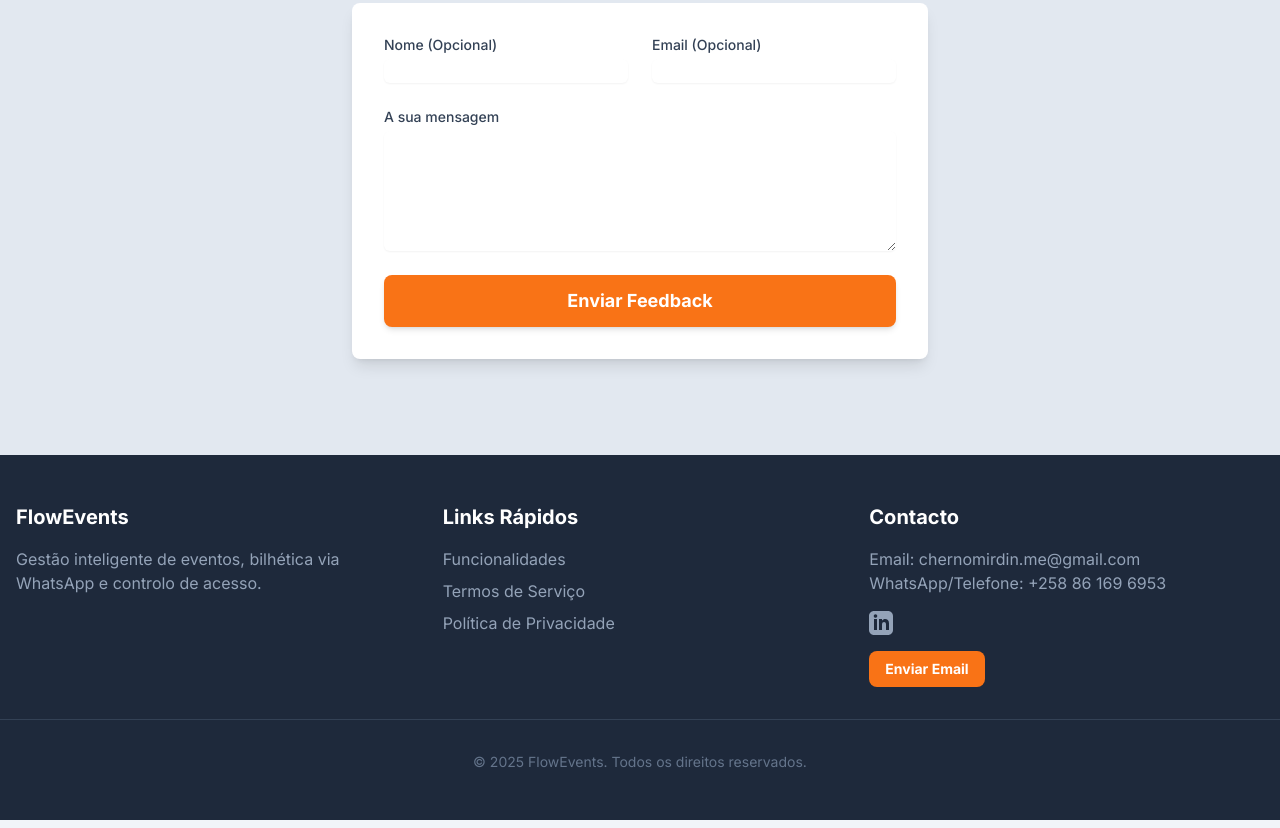
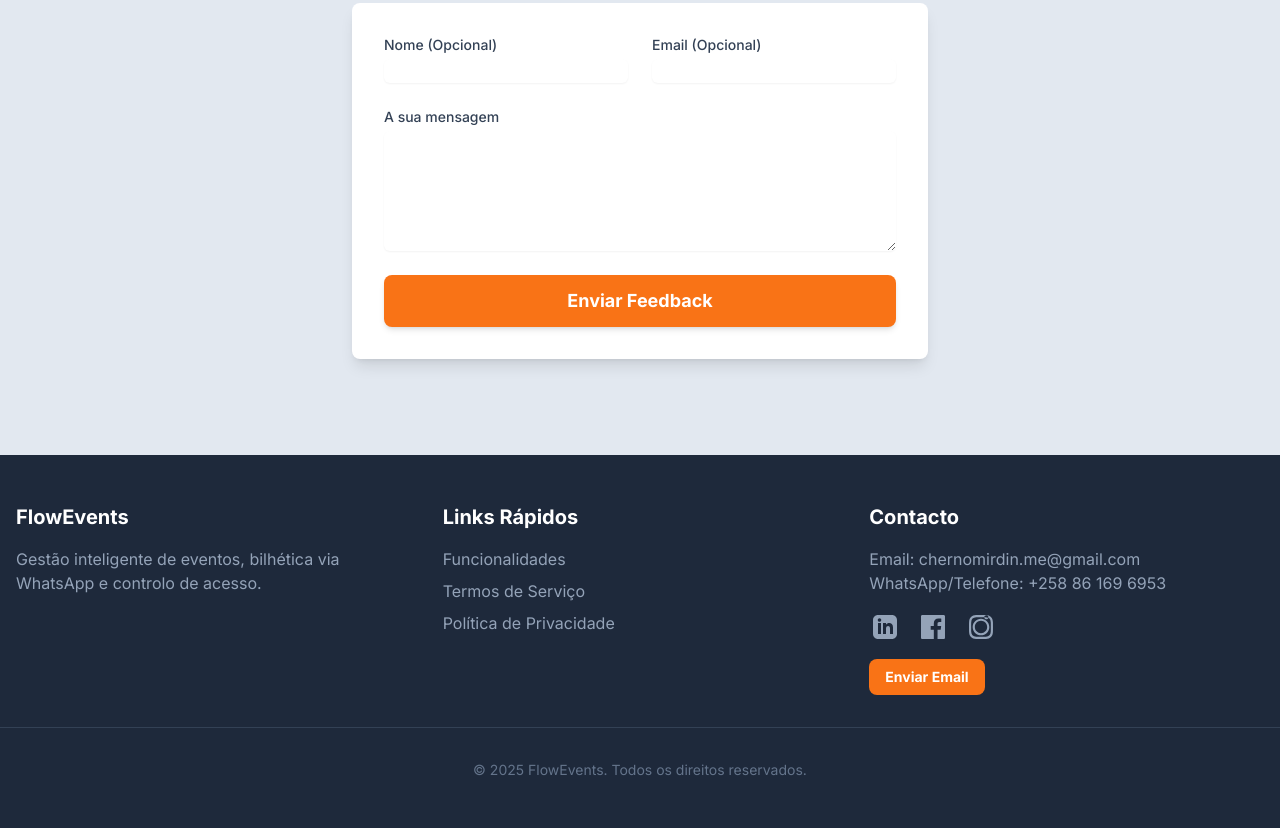
Before and after one commit to InUrSys/flow-events-landing-page, a plain HTML site: page index.html in a window 1280 px wide. Shown: the part 1745-2573 px from the top of the page. Drawn offline with nearby package versions, Linux system fonts and the light colour scheme.

Commit message:
Social links

```diff
--- a/index.html
+++ b/index.html
@@ -239,12 +239,27 @@
                 <p class="text-slate-400">WhatsApp/Telefone: +258 86 169 6953</p>
                 <div class="flex justify-center md:justify-start space-x-4 mt-4">
                     <!-- {/* Social media links (optional) */}-->
-                    <a href="https://www.linkedin.com/company/flow-events-app" target="_blank" rel="noopener noreferrer" class="text-slate-400 hover:text-white transition-colors" title="LinkedIn">
-                        <span class="sr-only">LinkedIn</span>
+                    <!-- LinkedIn -->
+                    <a href="https://www.linkedin.com/company/flow-events-app" target="_blank" rel="noopener noreferrer" class="flex items-center justify-center text-slate-400 hover:text-white transition-colors w-8 h-8" title="LinkedIn">
                         <svg class="w-6 h-6" fill="currentColor" viewBox="0 0 24 24" aria-hidden="true">
                             <path d="M19 0h-14c-2.761 0-5 2.239-5 5v14c0 2.761 2.239 5 5 5h14c2.762 0 5-2.239 5-5v-14c0-2.761-2.238-5-5-5zm-11 19h-3v-11h3v11zm-1.5-12.268c-.966 0-1.75-.79-1.75-1.764s.784-1.764 1.75-1.764 1.75.79 1.75 1.764-.783 1.764-1.75 1.764zm13.5 12.268h-3v-5.604c0-3.368-4-3.113-4 0v5.604h-3v-11h3v1.765c1.396-2.586 7-2.777 7 2.476v6.759z"/>
                         </svg>
                     </a>
+
+                    <!-- Facebook -->
+                    <a href="https://www.facebook.com/profile.php?id=61580746615118" target="_blank" rel="noopener noreferrer" class="flex items-center justify-center text-slate-400 hover:text-white transition-colors w-8 h-8" title="Facebook">
+                        <svg class="w-6 h-6" fill="currentColor" viewBox="0 0 24 24" aria-hidden="true">
+                            <path d="M22.675 0h-21.35c-.732 0-1.325.593-1.325 1.325v21.351c0 .732.593 1.324 1.325 1.324h11.495v-9.294h-3.128v-3.626h3.128v-2.671c0-3.11 1.893-4.809 4.659-4.809 1.325 0 2.463.099 2.793.143v3.24l-1.932.001c-1.504 0-1.795.715-1.795 1.763v2.313h3.626l-.475 3.626h-3.151v9.294h6.116c.732 0 1.325-.593 1.325-1.325v-21.35c0-.732-.593-1.325-1.325-1.325z"/>
+                        </svg>
+                    </a>
+
+                    <!-- Instagram -->
+                    <a href="https://www.instagram.com/flowevents.app?igsh=aThoc3MxZG92aGph" target="_blank" rel="noopener noreferrer" class="flex items-center justify-center text-slate-400 hover:text-white transition-colors w-8 h-8" title="Instagram">
+                        <svg class="w-6 h-6" fill="currentColor" viewBox="0 0 24 24" aria-hidden="true">
+                            <path d="M12 2.163c3.204 0 3.584.012 4.85.07c3.252.148 4.771 1.691 4.919 4.919.058 1.266.07 1.646.07 4.85s-.012 3.584-.07 4.85c-.148 3.228-1.668 4.772-4.919 4.919-1.266.058-1.646.07-4.85.07s-3.584-.012-4.85-.07c-3.252-.148-4.771-1.691-4.919-4.919-.058-1.266-.07-1.646-.07-4.85s.012-3.584.07-4.85c.148-3.228 1.668-4.772 4.919-4.919 1.266-.058 1.646-.07 4.85-.07zm0-2.163c-3.259 0-3.667.014-4.944.072-4.358.2-6.78 2.623-6.98 6.98-.058 1.277-.072 1.685-.072 4.944s.014 3.668.072 4.944c.2 4.357 2.623 6.78 6.98 6.98 1.277.058 1.685.072 4.944.072s3.668-.014 4.944-.072c4.357-.2 6.78-2.623 6.98-6.98.058-1.277.072-1.685.072-4.944s-.014-3.667-.072-4.944c-.2-4.358-2.623-6.78-6.98-6.98-1.277-.058-1.685-.072-4.944-.072zm0 5.838c3.403 0 6.162 2.759 6.162 6.162s-2.759 6.162-6.162 6.162-6.162-2.759-6.162-6.162 2.759-6.162 6.162-6.162zm0-2.163c-4.577 0-8.325 3.748-8.325 8.325s3.748 8.325 8.325 8.325 8.325-3.748 8.325-8.325-3.748-8.325-8.325-8.325zm7.417-1.464c0 1.144-.928 2.072-2.072 2.072s-2.072-.928-2.072-2.072.928-2.072 2.072-2.072 2.072.928 2.072 2.072z"/>
+                        </svg>
+                    </a>
+
                 </div>
                  <a href="mailto:chernomirdin.me@gmail.com" class="mt-4 inline-block bg-brand-orange hover:bg-orange-600 text-white font-bold py-2 px-4 rounded-lg transition-colors text-sm">
                     Enviar Email
```
